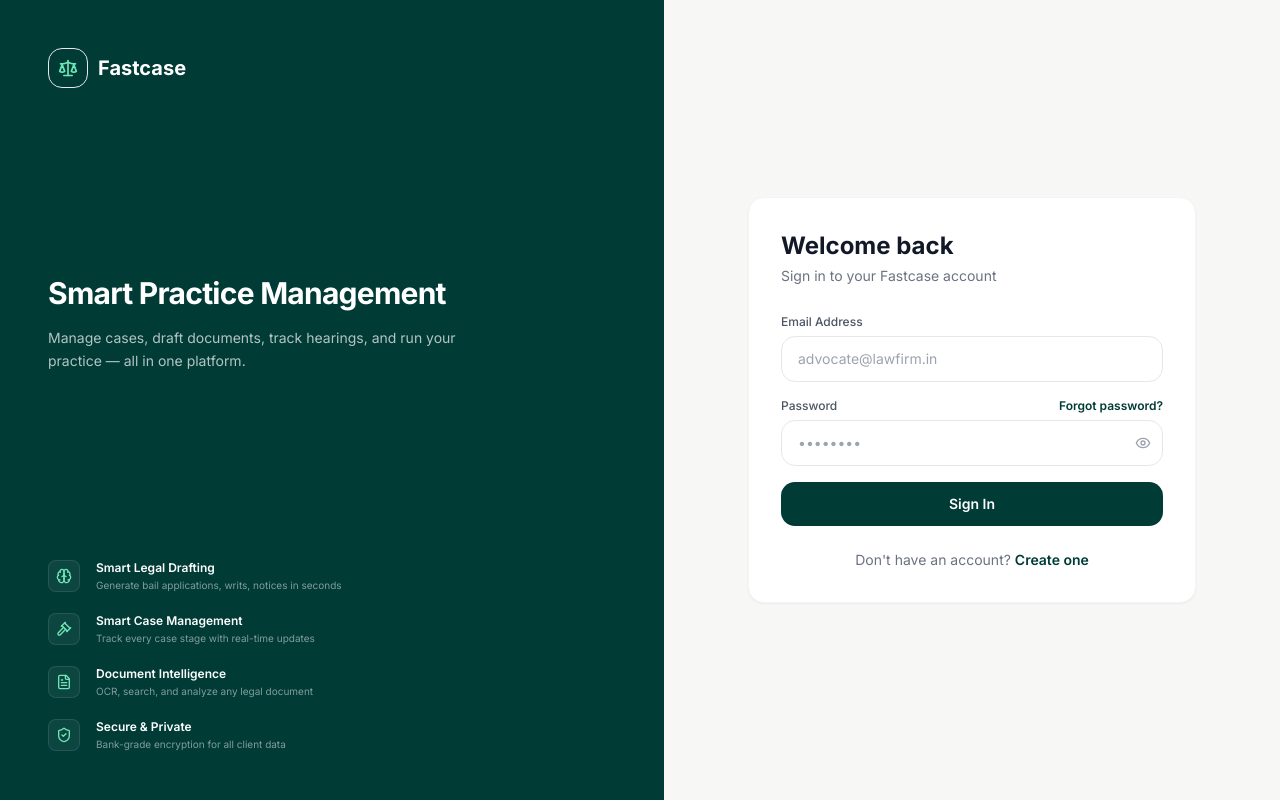
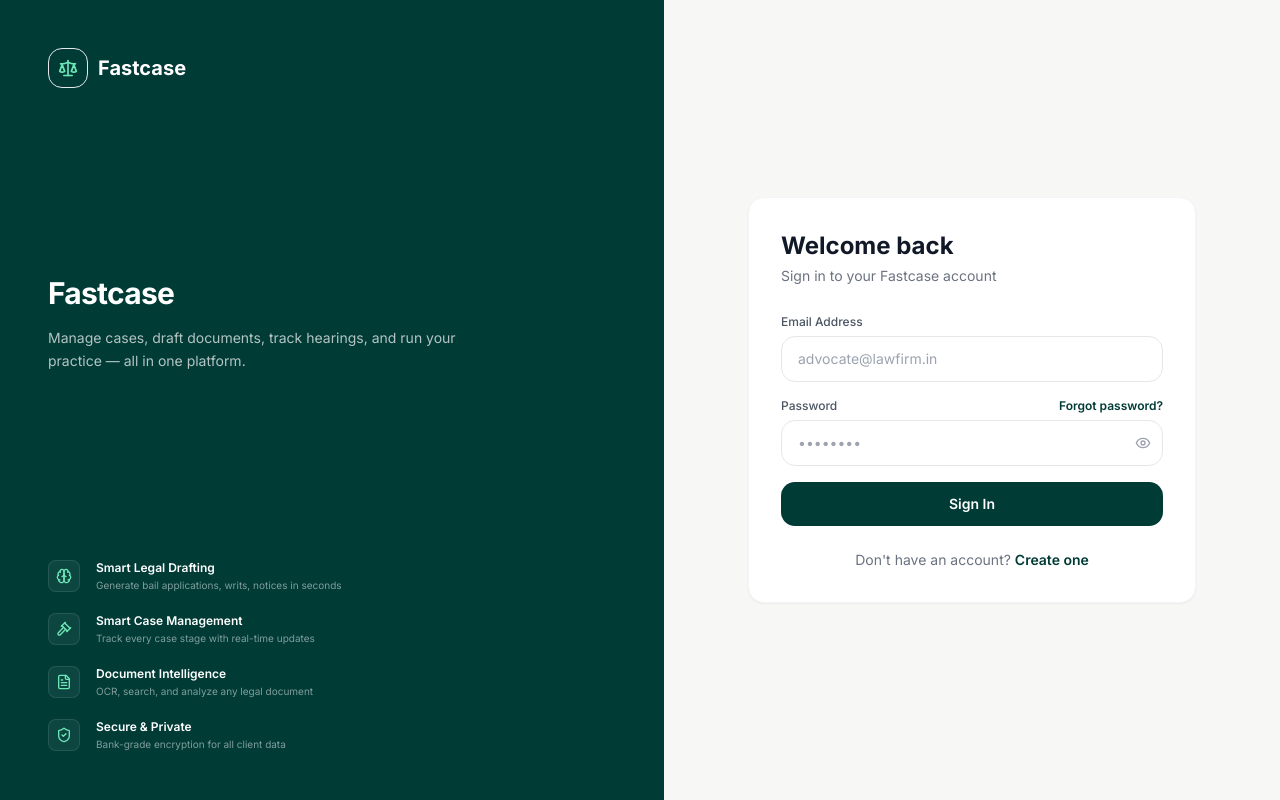
Before and after one commit to Shivm-ops/High-Cort-ERP, a Next.js app in the folder frontend/: page /login in a window 1280 px wide. Built offline with nearby package versions, Linux system fonts and the light colour scheme; no server answers.

Commit message:
Update branding to Fastcase and remove legal platform/operating system tags

```diff
--- a/frontend/app/(auth)/login/page.tsx
+++ b/frontend/app/(auth)/login/page.tsx
@@ -71,7 +71,7 @@
 
         <div className="max-w-md relative z-10">
           <h2 className="text-3xl font-bold tracking-tight mb-4">
-            Smart Practice Management
+            Fastcase
           </h2>
           <p className="text-white/70 text-sm leading-relaxed">
             Manage cases, draft documents, track hearings, and run your practice — all in one platform.
--- a/frontend/app/(auth)/register/page.tsx
+++ b/frontend/app/(auth)/register/page.tsx
@@ -81,7 +81,7 @@
             </div>
           </div>
           <h1 className="text-white text-3xl font-bold leading-tight mb-4">
-            Smart Practice<br />Management
+            Fastcase
           </h1>
           <p className="text-white/60 text-base leading-relaxed">
             Manage cases, draft documents, track hearings, and run your practice — all in one platform.
```
Also changed, not shown: 2 other files (tests, documents, lock files or other folders).
